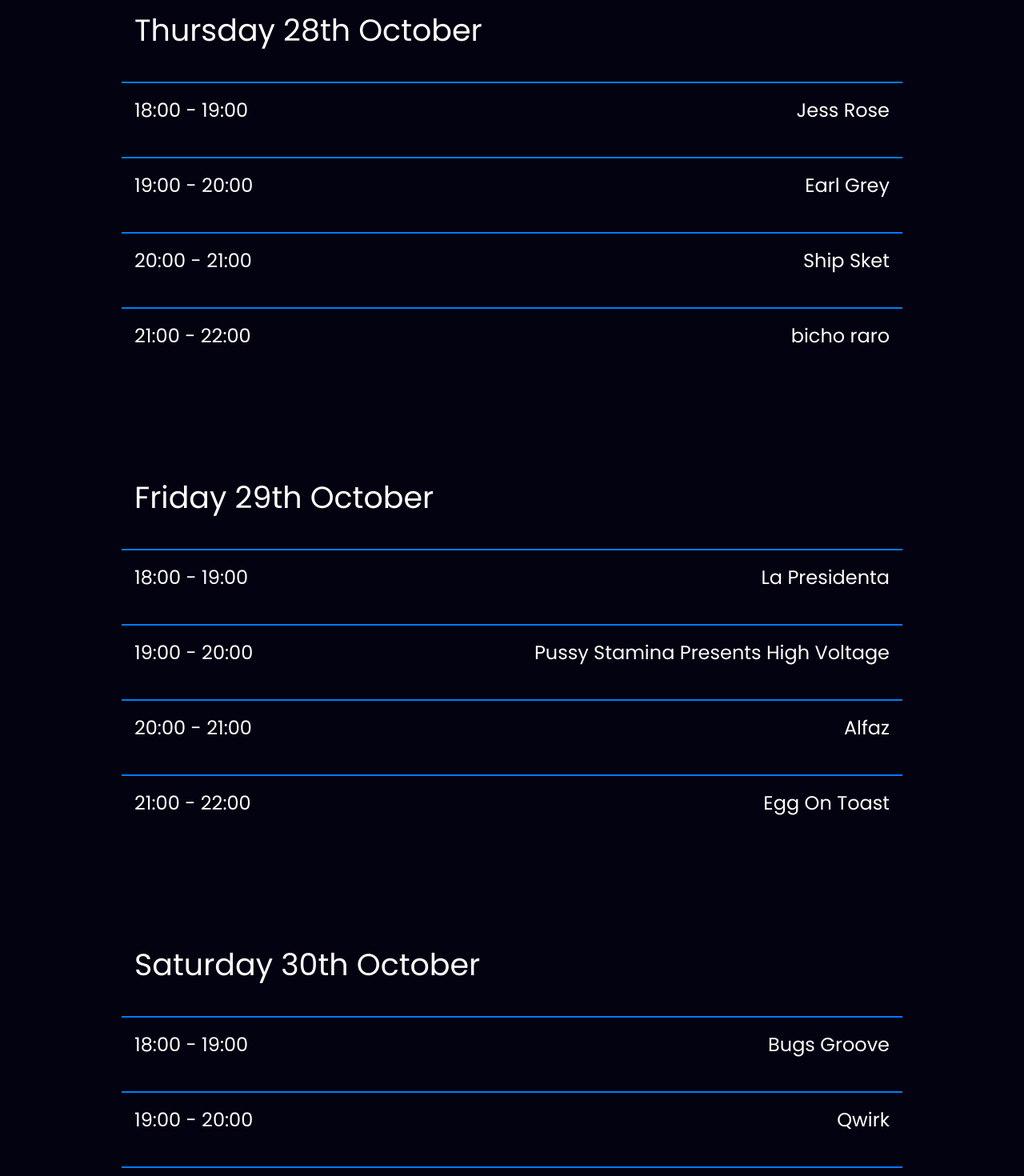
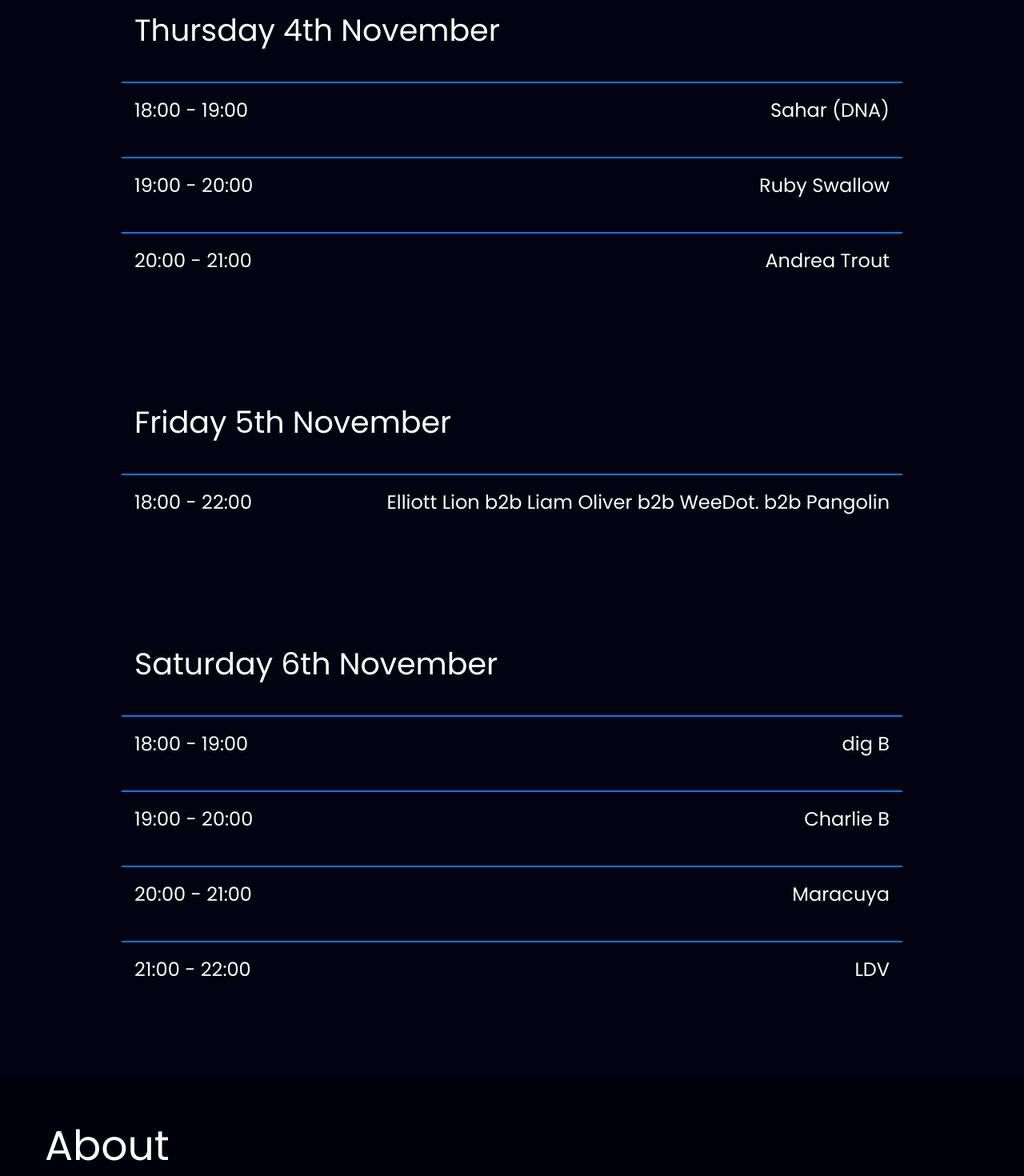
Before and after one commit to katiemhughes/radio-website, a React (Create React App) app: page / in a window 1280 px wide. Shown: the part 1820-3290 px from the top of the page at 80% size. Built offline with nearby package versions, Linux system fonts and the light colour scheme.

Commit message:
schedule

```diff
--- a/src/components/schedule/Schedule.js
+++ b/src/components/schedule/Schedule.js
@@ -11,65 +11,49 @@ const Schedule = () => {
             <h1 className="schedule-title">SCHEDULE</h1>
             <table className="schedule-table">
                 <ScheduleDate
-                    showDate="Thursday 28th October"
+                    showDate="Thursday 4th November"
                 />
                 <ScheduleItem
                     showTime="18:00 - 19:00"
-                    showName="Jess Rose"
+                    showName="Sahar (DNA)"
                 />
                 <ScheduleItem
                     showTime="19:00 - 20:00"
-                    showName="Earl Grey"
+                    showName="Ruby Swallow"
                 />
                 <ScheduleItem
                     showTime="20:00 - 21:00"
-                    showName="Ship Sket"
-                />
-                <ScheduleItem
-                    showTime="21:00 - 22:00"
-                    showName="bicho raro"
+                    showName="Andrea Trout"
                 />
             </table>
             <table className="schedule-table">
                 <ScheduleDate
-                    showDate="Friday 29th October"
+                    showDate="Friday 5th November"
                 />
                 <ScheduleItem
-                    showTime="18:00 - 19:00"
-                    showName="La Presidenta"
-                />
-                <ScheduleItem
-                    showTime="19:00 - 20:00"
-                    showName="Pussy Stamina Presents High Voltage"
-                />
-                <ScheduleItem
-                    showTime="20:00 - 21:00"
-                    showName="Alfaz"
-                />
-                <ScheduleItem
-                    showTime="21:00 - 22:00"
-                    showName="Egg On Toast"
+                    showTime="18:00 - 22:00"
+                    showName="Elliott Lion b2b Liam Oliver b2b WeeDot. b2b Pangolin"
                 />
             </table>
             <table className="schedule-table">
                 <ScheduleDate
-                    showDate="Saturday 30th October"
+                    showDate="Saturday 6th November"
                 />
                 <ScheduleItem
                     showTime="18:00 - 19:00"
-                    showName="Bugs Groove"
+                    showName="dig B"
                 />
                 <ScheduleItem
                     showTime="19:00 - 20:00"
-                    showName="Qwirk"
+                    showName="Charlie B"
                 />
                 <ScheduleItem
                     showTime="20:00 - 21:00"
-                    showName="Ellen"
+                    showName="Maracuya"
                 />
                 <ScheduleItem
                     showTime="21:00 - 22:00"
-                    showName="Hats"
+                    showName="LDV"
                 />
             </table>
         </div>
```
